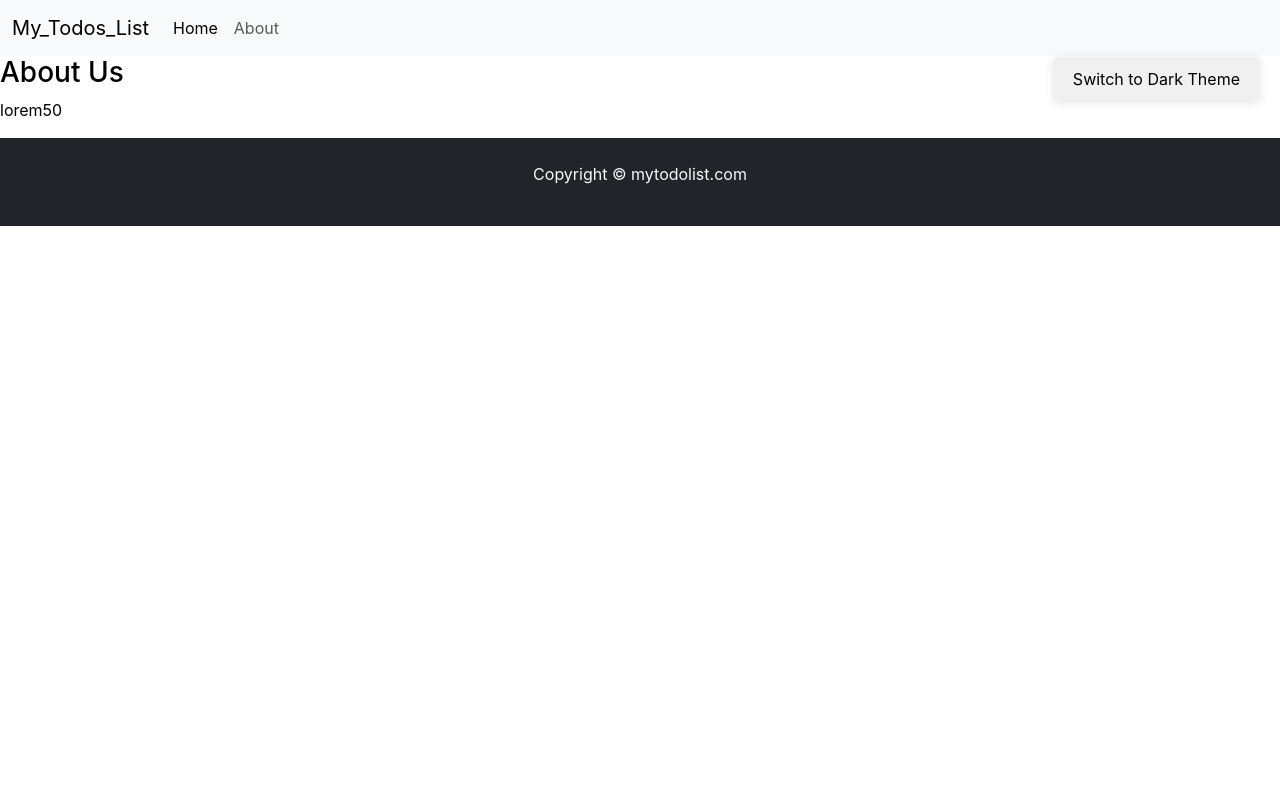
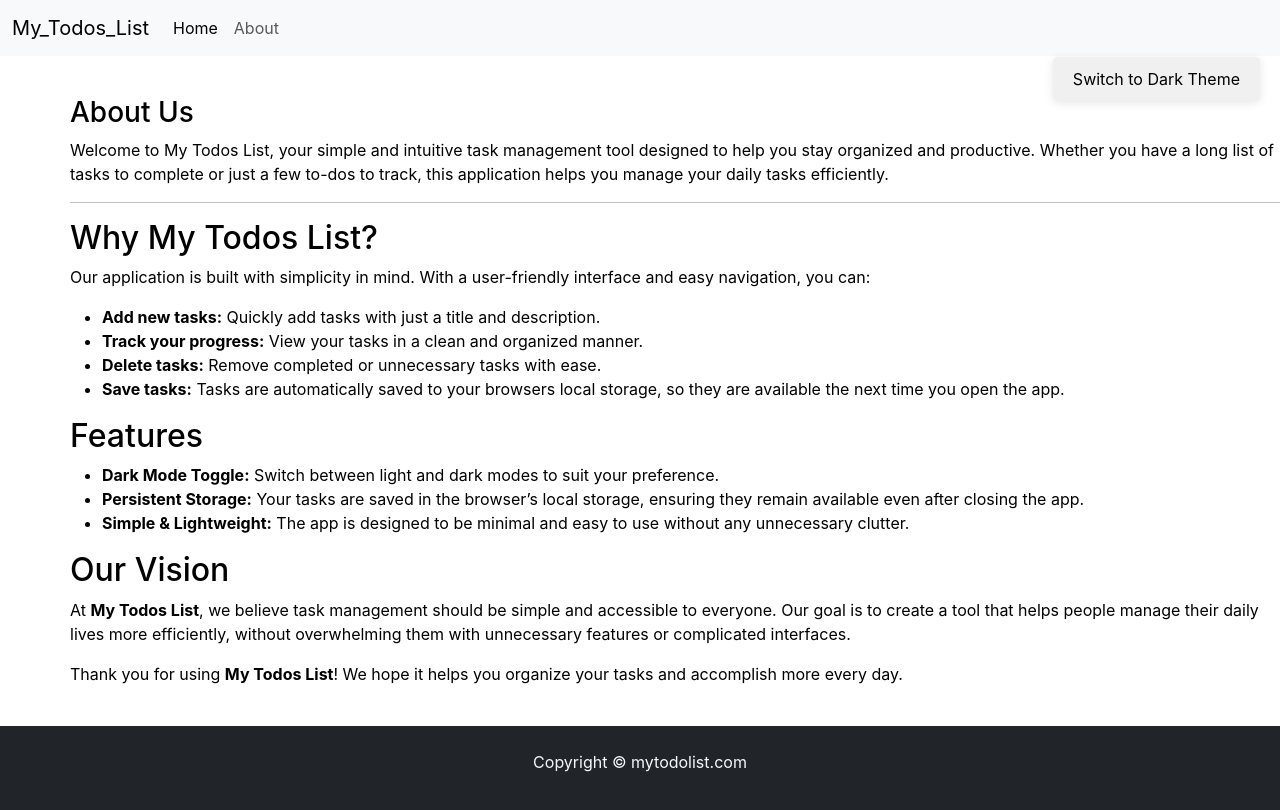
Before and after one commit to Vinay-Patidar7/ToDo-App, a React (Create React App) app: page /about in a window 1280 px wide. Shown: the top 810 px of the page. Built offline with nearby package versions, Linux system fonts and the light colour scheme.

Commit message:
updated the about us section

```diff
--- a/src/about.js
+++ b/src/about.js
@@ -1,10 +1,74 @@
 import React from "react";
 
 const about = () => {
+  let myStyle = {
+    minHeight: "70vh",
+    margin: "40px auto",
+    marginLeft: "70px",
+  };
   return (
-    <div>
+    <div className="Container" style={myStyle}>
       <h3>About Us</h3>
-      <p>lorem50</p>
+      <p>
+        Welcome to My Todos List, your simple and intuitive task management tool
+        designed to help you stay organized and productive. Whether you have a
+        long list of tasks to complete or just a few to-dos to track, this
+        application helps you manage your daily tasks efficiently.
+      </p>
+      <hr />
+      <h2>Why My Todos List?</h2>
+      <p>
+        Our application is built with simplicity in mind. With a user-friendly
+        interface and easy navigation, you can:
+      </p>
+
+      <ul>
+        <li>
+          <strong>Add new tasks:</strong> Quickly add tasks with just a title
+          and description.
+        </li>
+        <li>
+          <strong>Track your progress:</strong> View your tasks in a clean and
+          organized manner.
+        </li>
+        <li>
+          <strong>Delete tasks:</strong> Remove completed or unnecessary tasks
+          with ease.
+        </li>
+        <li>
+          <strong>Save tasks:</strong> Tasks are automatically saved to your
+          browsers local storage, so they are available the next time you open
+          the app.
+        </li>
+      </ul>
+      <h2>Features</h2>
+      <ul>
+        <li>
+          <strong>Dark Mode Toggle:</strong> Switch between light and dark modes
+          to suit your preference.
+        </li>
+        <li>
+          <strong>Persistent Storage:</strong> Your tasks are saved in the
+          browser’s local storage, ensuring they remain available even after
+          closing the app.
+        </li>
+        <li>
+          <strong>Simple & Lightweight:</strong> The app is designed to be
+          minimal and easy to use without any unnecessary clutter.
+        </li>
+      </ul>
+
+      <h2>Our Vision</h2>
+      <p>
+        At <strong>My Todos List</strong>, we believe task management should be
+        simple and accessible to everyone. Our goal is to create a tool that
+        helps people manage their daily lives more efficiently, without
+        overwhelming them with unnecessary features or complicated interfaces.
+      </p>
+      <p>
+        Thank you for using <strong>My Todos List</strong>! We hope it helps you
+        organize your tasks and accomplish more every day.
+      </p>
     </div>
   );
 };
```
